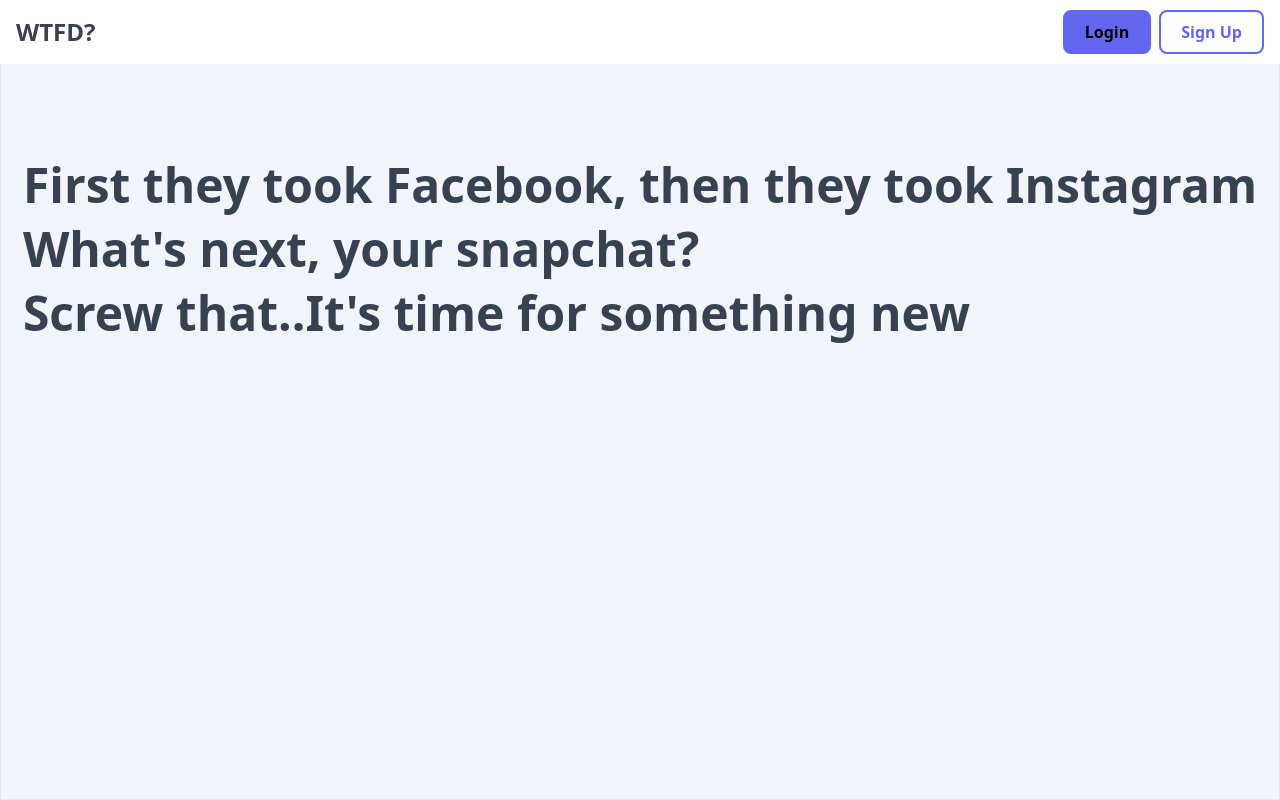
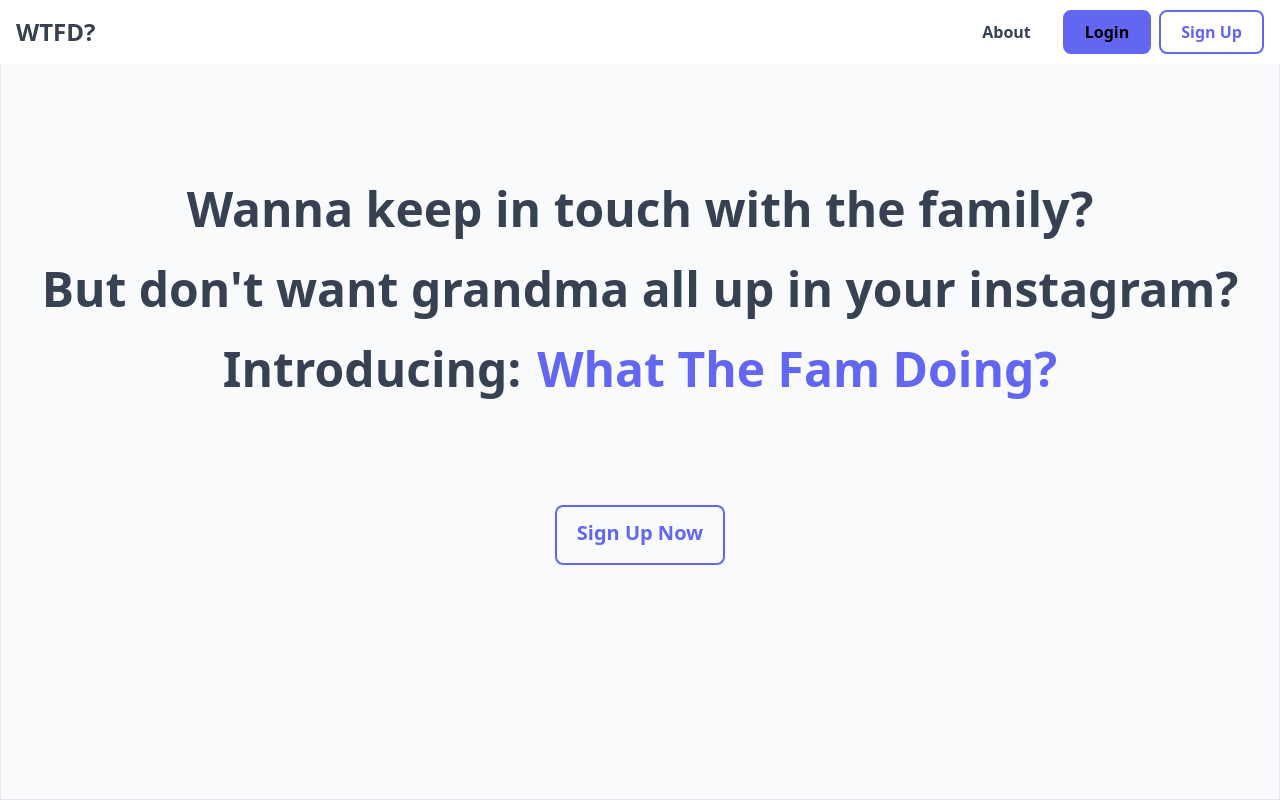
Before and after one commit to ltmccarthy9/wtfd, a Next.js app: page / in a window 1280 px wide. Built offline with nearby package versions, Linux system fonts and the light colour scheme.

Commit message:
landing page

```diff
--- a/app/components/Nav.tsx
+++ b/app/components/Nav.tsx
@@ -8,9 +8,14 @@
       <div className='flex h-full justify-between px-4 max-w-7xl m-auto'>
         <h2 className='text-gray-700 text-2xl font-extrabold my-auto'>WTFD?</h2>
 
-        <div className='flex gap-2'>
-            <LoginButton/>
-            <SignUpButton/>
+        <div className='flex gap-8'>
+            <div className='flex gap-2'>
+                <a className='text-gray-700 m-auto font-bold cursor-pointer'>About</a>
+            </div>
+            <div className='flex gap-2'>
+                <LoginButton/>
+                <SignUpButton/>
+            </div>
         </div>
       </div>
     </nav>
--- a/app/layout.tsx
+++ b/app/layout.tsx
@@ -13,10 +13,10 @@
 }) {
   return (
     <html lang="en">
-      <body className=' bg-slate-100'>
+      <body className=' bg-slate-50'>
         <Nav/>
         {children}
-        </body>
+      </body>
     </html>
   )
 }
--- a/app/page.tsx
+++ b/app/page.tsx
@@ -8,10 +8,18 @@
 export default function Home() {
   return (
     <main className='flex border h-screen'>
-        <div className='flex flex-col gap-4 mx-auto mt-40 max-w-7xl'>
-          <h1 className='text-gray-700 text-5xl font-bold'>First they took Facebook, then they took Instagram</h1>
-          <h1 className='text-gray-700 text-5xl font-bold'>What's next, your snapchat?</h1>
-          <h1 className='text-gray-700 text-5xl font-bold'>Screw that..It's time for something new</h1>
+        <div className='p-6 flex flex-col gap-8 mx-auto mt-40 w-full max-w-7xl text-center'>
+          <h1 className='text-gray-700 text-5xl font-bold'>Wanna keep in touch with the family?</h1>
+          <h1 className='text-gray-700 text-5xl font-bold'>But don't want grandma all up in your instagram?</h1>
+
+          <div className='flex gap-4 mx-auto'>
+          <h1 className='text-gray-700 text-5xl font-bold'>Introducing: </h1>
+          <h1 className='text-indigo-500 text-5xl font-bold'>What The Fam Doing?</h1>
+          </div>
+
+
+          <h1 className='text-indigo-500 mt-20 text-xl font-bold cursor-pointer rounded-lg border-2 border-indigo-500
+          w-fit mx-auto pt-3 pb-4 px-5 hover:bg-indigo-500 hover:text-white ease-in duration-100'>Sign Up Now</h1>
         </div>
     </main>
   )
--- a/tailwind.config.js
+++ b/tailwind.config.js
@@ -5,6 +5,7 @@
   "./pages/**/*.{js,ts,jsx,tsx}",
   "./components/**/*.{js,ts,jsx,tsx}",
 ],
+  darkMode: 'class',
   theme: {
     extend: {},
   },
```
